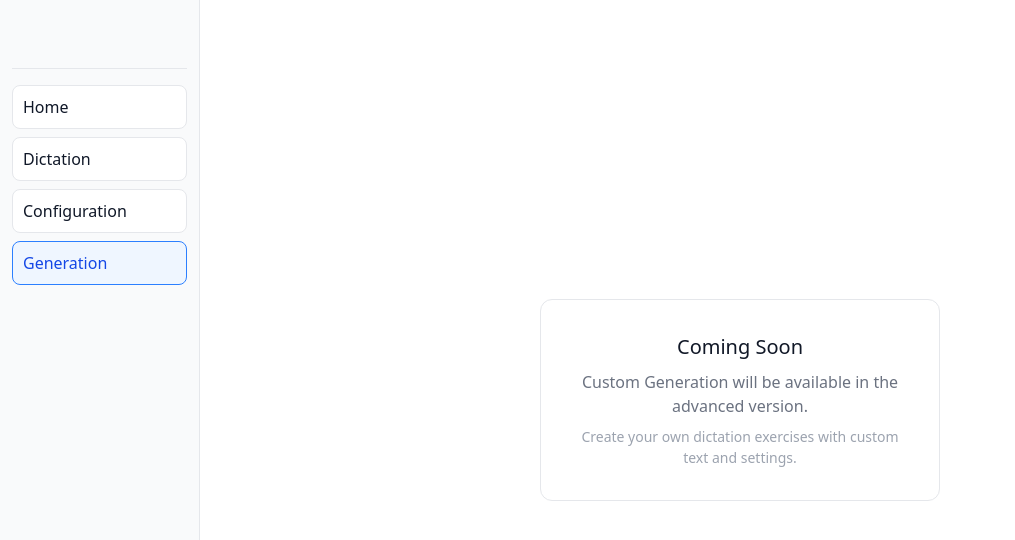
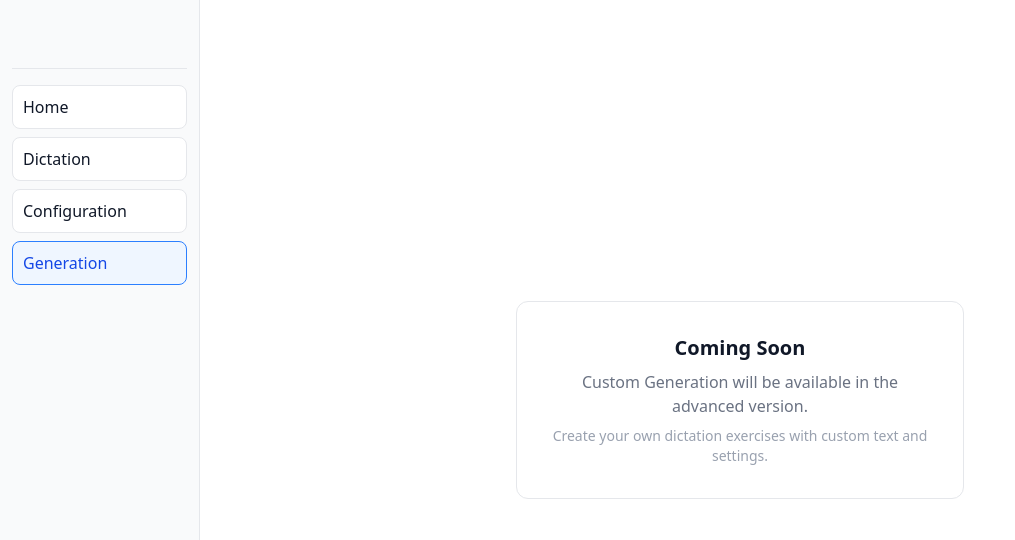
Before and after one commit to AlixPa/japanese-writing-practice, a React (Vite) app in the folder frontend/: page /generation in a window 1280 px wide. Shown: the top 540 px of the page, without its empty margins (0-1015 px from the left). Built offline with nearby package versions, Linux system fonts and the light colour scheme.

Commit message:
custom generation

```diff
--- a/frontend/src/views/CustomGenerationView.tsx
+++ b/frontend/src/views/CustomGenerationView.tsx
@@ -2,29 +2,14 @@ import React from 'react'
 
 export function CustomGenerationView() {
   return (
-    <section style={{ display: 'flex', flexDirection: 'column', gap: 12, height: '100%' }}>
-      <div style={{
-        flex: 1,
-        display: 'flex',
-        flexDirection: 'column',
-        alignItems: 'center',
-        justifyContent: 'center',
-        textAlign: 'center',
-        padding: '40px 20px'
-      }}>
-        <div style={{
-          border: '1px solid #e5e7eb',
-          borderRadius: 12,
-          padding: 32,
-          background: 'white',
-          maxWidth: 400,
-          width: '100%'
-        }}>
-          <h2 style={{ margin: 0, fontSize: 20, marginBottom: 8, color: '#111827' }}>Coming Soon</h2>
-          <p style={{ margin: 0, color: '#6b7280', fontSize: 16, marginBottom: 8 }}>
+    <section className="flex flex-col gap-3 h-full">
+      <div className="flex-1 flex flex-col items-center justify-center text-center p-4 md:p-10">
+        <div className="border border-gray-200 rounded-xl p-6 md:p-8 bg-white max-w-full md:max-w-md w-full">
+          <h2 className="m-0 text-lg md:text-xl mb-2 text-gray-900 font-semibold">Coming Soon</h2>
+          <p className="m-0 text-gray-500 text-sm md:text-base mb-2">
             Custom Generation will be available in the advanced version.
           </p>
-          <p style={{ margin: 0, color: '#9ca3af', fontSize: 14 }}>
+          <p className="m-0 text-gray-400 text-xs md:text-sm">
             Create your own dictation exercises with custom text and settings.
           </p>
         </div>
```
